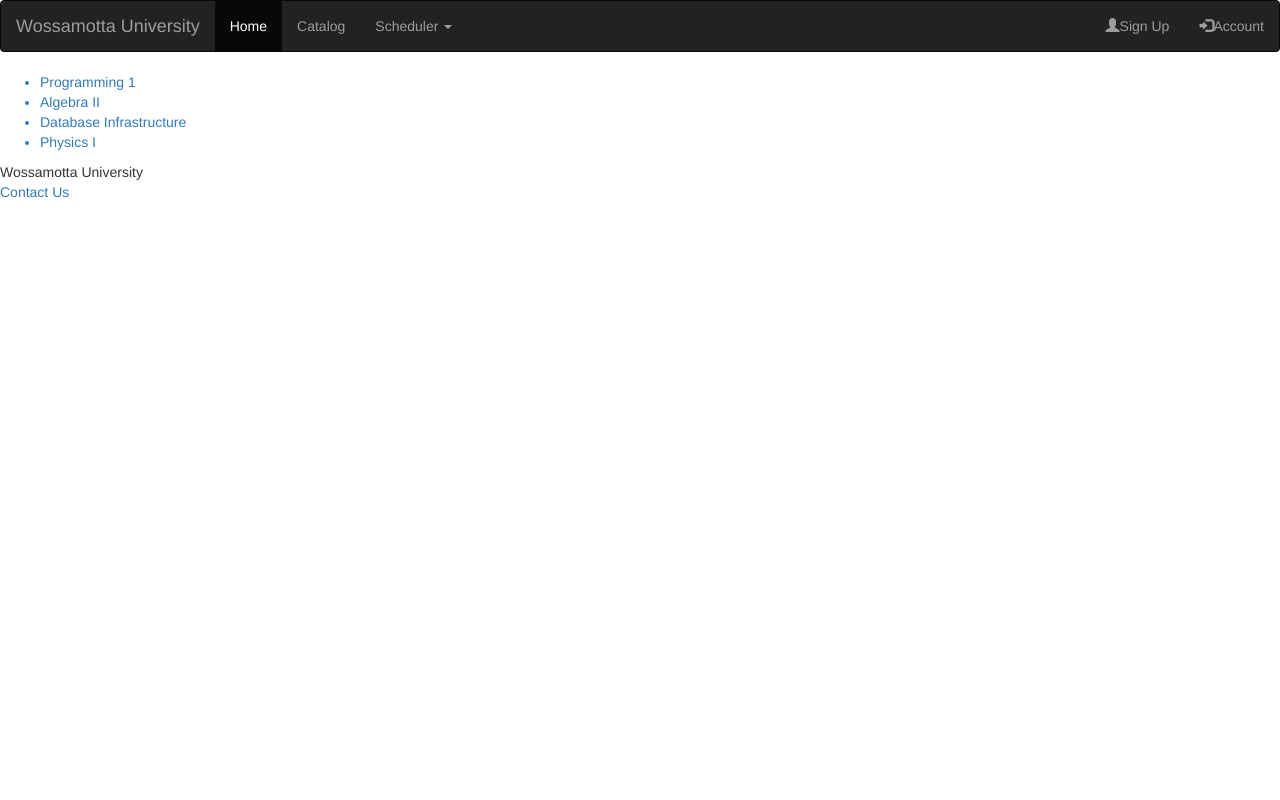
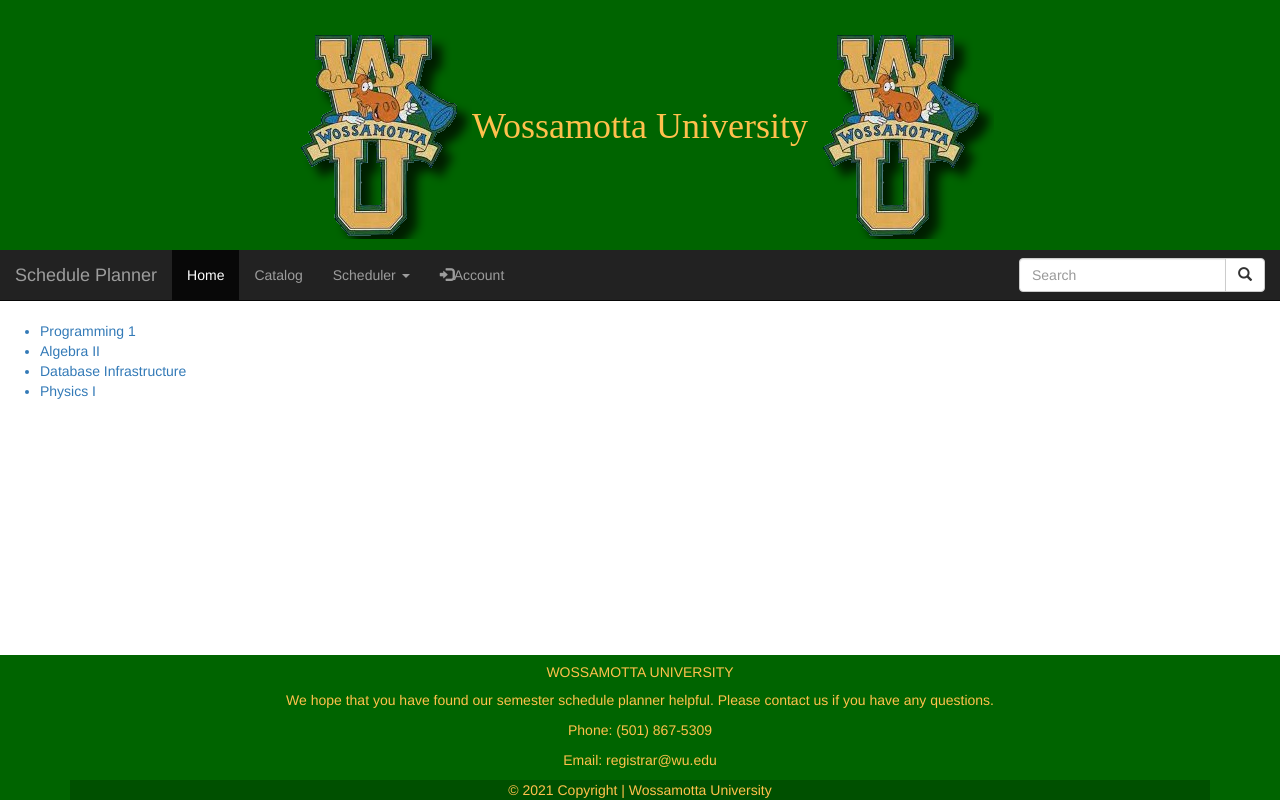
Before and after one commit to zgjohnson/semesterScheduler, a Django app: page / in a window 1280 px wide. Run offline with Django 3.2, Linux system fonts and the light colour scheme; a user stored in the database is signed in; data comes from the database, SQL or seed files in the repository; some libraries are stand-ins or nearby versions.

Commit message:
web design
web design

```diff
--- a/catalog/templates/base.html
+++ b/catalog/templates/base.html
@@ -8,20 +8,55 @@
         <meta name="viewport" content="width=device-width, initial-scale=1.0">
         <!--<link rel="stylesheet" href="https://maxcdn.bootstrapcdn.com/bootstrap/3.3.7/css/bootstrap.min.css"> icons-->
         <link rel="stylesheet" href="https://maxcdn.bootstrapcdn.com/bootstrap/3.4.1/css/bootstrap.min.css">
+        <link rel="stylesheet" href="base.css" type="text/css">
+
+        <style>
+        page-container {
+        position: relative;
+        min-height: 100vh;
+        }
+
+        footer {
+        background-color: darkgreen;
+        color: #ffc14d;
+        position: absolute;
+        bottom: 0;
+        width: 100%;
+        }
+
+        body {
+        background-color: white;
+        }
+
+        header{
+         padding-top: 1px;
+         padding-bottom: 1px;
+         font-family: "Times New Roman", Times, serif;
+         background-color: darkgreen;
+         color: #ffc14d;
+         width: 100%;
+         text-align: center;
+        }
+        </style>
     </head>
 <body>
+{% load static %}
   <script src="https://ajax.googleapis.com/ajax/libs/jquery/3.5.1/jquery.min.js"></script>
-
    <script src="https://maxcdn.bootstrapcdn.com/bootstrap/3.4.1/js/bootstrap.min.js"></script>
-
-   <nav class="navbar navbar-inverse">
+  <!--<img src="{% static 'catalog/WULogo.jpg' %}">-->
+ <header>
+    <h1><img src="{% static 'catalog/wu2.png' %}">Wossamotta University<img src="{% static 'catalog/wu2.png' %}"></h1>
+ </header>
+  {% if user.is_authenticated %}
+   <nav class="navbar navbar-inverse navbar-static-top"> <!--<nav class="navbar navbar-light" style="background-color: #ffc14d;">-->
   <div class="container-fluid">
     <div class="navbar-header">
-      <a class="navbar-brand" href="#">Wossamotta University</a> <!-- refreshes the page or goes to the top -->
+      <a class="navbar-brand" href="#">Schedule Planner</a> <!-- refreshes the page or goes to the top -->
     </div>
+      {% endif %}
    {% if user.is_authenticated %}
     <ul class="nav navbar-nav">
-      <li class="active"><a href="#">Home</a></li> <!--might take this out it seems redundant// should reference login, or catelog page-->
+      <li class="active"><a href="#">Home</a></li> <!--might take this out it seems redundant// should reference login, or catalog page-->
       <li><a href="{% url 'homePage' %}">Catalog</a></li>
       <li class="dropdown">
         <a class="dropdown-toggle" data-toggle="dropdown" href="#">Scheduler
@@ -33,29 +68,59 @@
           <li><a href="#">Saved Schedules</a></li>
         </ul>
       </li>
-    </ul>
-
-    <ul class="nav navbar-nav navbar-right">
-        <li><a href="#"><span class="glyphicon glyphicon-user"></span>Sign Up</a></li>
-        <li class="dropdown"><a class="dropdown-toggle" data-toggle="dropdown" href="#"><span class="glyphicon glyphicon-log-in"></span>Account</a> <!--could do person icon here-->
+        <li class="dropdown"><a class="dropdown-toggle" data-toggle="dropdown" href="#"><span class="glyphicon glyphicon-log-in"></span>Account</a>
       <ul class="dropdown-menu">
-          <li><a href="#"></a>My Account</li> <!--might take out-->
-          <li><a href="{% url 'auth_logout' %}">Logout</a></li>
+         <li><a href="{% url 'auth_logout' %}">Logout</a></li>
       </ul>
       </li>
     </ul>
+    <!--<ul class="nav navbar-nav navbar-right">
+        <li><a href="#"><span class="glyphicon glyphicon-user"></span>Sign Up</a></li> -->
+        <!--<li class="dropdown"><a class="dropdown-toggle" data-toggle="dropdown" href="#"><span class="glyphicon glyphicon-log-in"></span>Account</a>
+      <ul class="dropdown-menu">
+         <li><a href="{% url 'auth_logout' %}">Logout</a></li>
+      </ul>
+      </li>
+          <li><form class="form-inline my-2 my-lg-0">
+      <input class="form-control mr-sm-2" type="search" placeholder="Search" aria-label="Search">
+       <button class="btn btn-outline-success my-2 my-sm-0" type="submit">Search</button></li>
+   </form>
+    </ul>-->
+     <form class="navbar-form navbar-right" action="/action_page.php">
+  <div class="input-group">
+    <input type="text" class="form-control" placeholder="Search">
+    <div class="input-group-btn">
+      <button class="btn btn-default" type="submit">
+        <i class="glyphicon glyphicon-search"></i>
+      </button>
+    </div>
+  </div>
+</form>
    {% endif %}
   </div>
 </nav>
-
-
-
-
-
+  <!--<h2>Welcome</h2>-->
+  <!--{% if user.is_authenticated %}
+   <form class="form-inline my-2 my-lg-0">
+      <input class="form-control mr-sm-2" type="search" placeholder="Search" aria-label="Search">
+       <button class="btn btn-outline-success my-2 my-sm-0" type="submit">Search</button>
+   </form>
+  {% endif %}-->
     {% block content %}{% endblock %}
-<footer>
-  <p>Wossamotta University<br>
-  <a href="#">Contact Us</a></p>
+<footer class="bg-light text-center text-lg-start">
+  <div class="container p-4">
+    <div class="row">
+        <h5 class="text-uppercase">Wossamotta University</h5>
+        <p>
+          We hope that you have found our semester schedule planner helpful. Please contact us if you have any questions.
+        </p>
+        <p>Phone: (501) 867-5309</p>
+        <p>Email: registrar@wu.edu</p>
+    </div>
+   <div class="text-center p-3" style="background-color: rgba(0, 0, 0, 0.2);">
+    © 2021 Copyright  |  Wossamotta University
+   </div>
+  </div>
 </footer>
 </body>
 </html>
```
Also changed, not shown: catalog/static/catalog/wu2.png (added).
